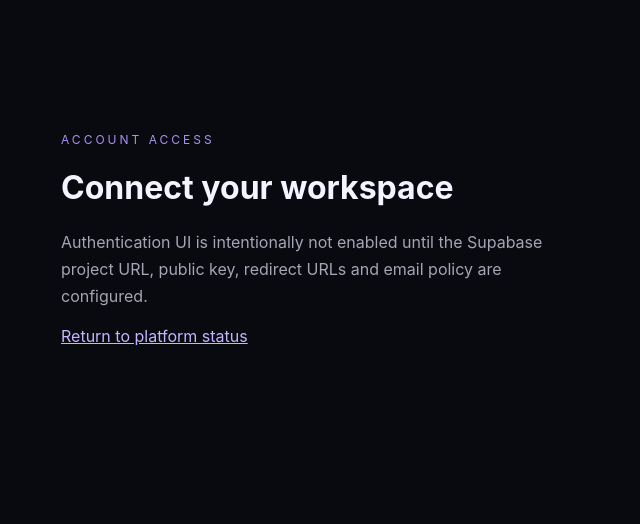
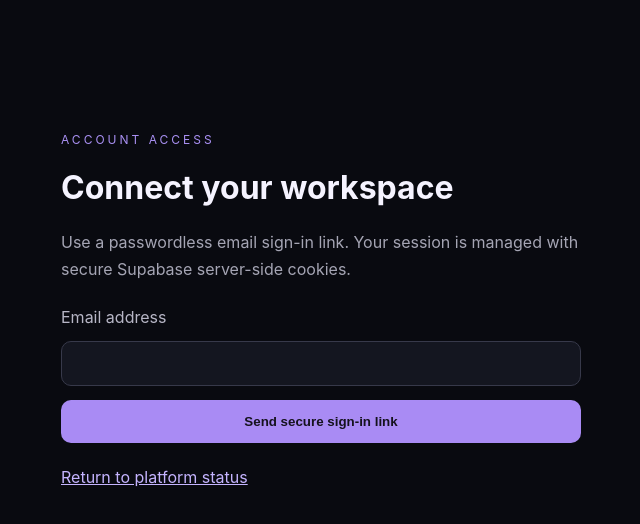
Before and after one commit to man1296/0xMan96-AI, a Next.js app: page /login in a window 1280 px wide. Shown: the top 524 px of the page, without its empty margins (319-959 px from the left). Built offline with nearby package versions, Linux system fonts and the light colour scheme.

Commit message:
Finalize Supabase backend configuration and CI checks

```diff
--- a/app/login/page.tsx
+++ b/app/login/page.tsx
@@ -1,10 +1,12 @@
 import Link from "next/link";
+import LoginForm from "./login-form";
 
 export default function LoginPage() {
   return <main style={{ maxWidth: 520, margin: "12vh auto", padding: 24 }}>
     <p style={{ color: "#aa91f4", letterSpacing: 3, fontSize: 12 }}>ACCOUNT ACCESS</p>
     <h1>Connect your workspace</h1>
-    <p style={{ color: "#a5a5b4", lineHeight: 1.7 }}>Authentication UI is intentionally not enabled until the Supabase project URL, public key, redirect URLs and email policy are configured.</p>
-    <p><Link href="/" style={{ color: "#c5b4ff" }}>Return to platform status</Link></p>
+    <p style={{ color: "#a5a5b4", lineHeight: 1.7 }}>Use a passwordless email sign-in link. Your session is managed with secure Supabase server-side cookies.</p>
+    <LoginForm />
+    <p style={{ marginTop: 24 }}><Link href="/" style={{ color: "#c5b4ff" }}>Return to platform status</Link></p>
   </main>;
 }
```
